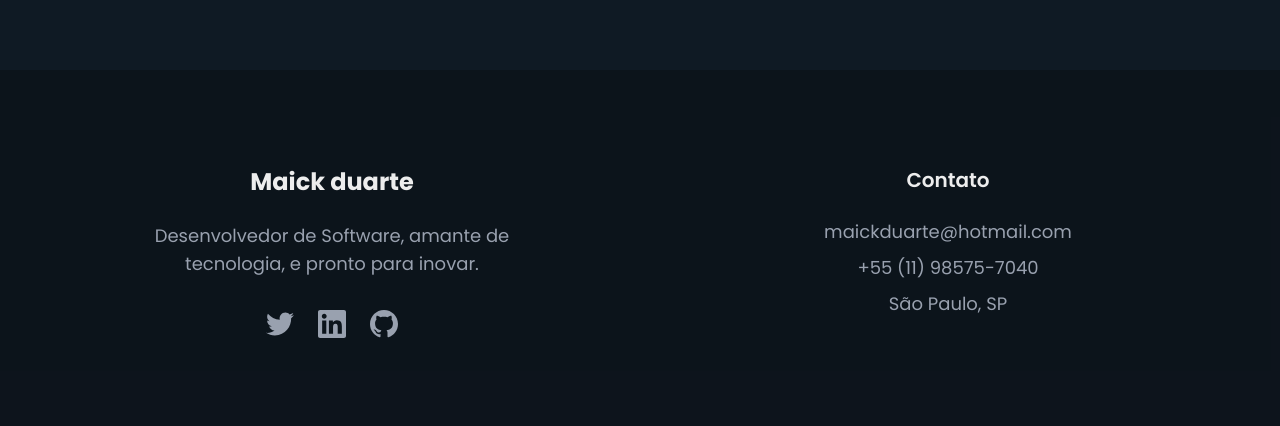
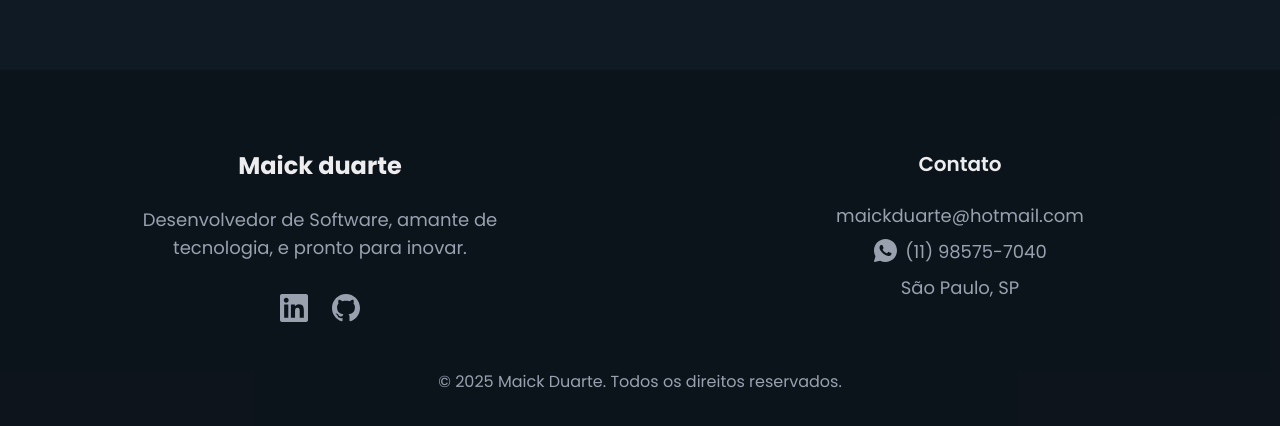
Before and after one commit to MaickDuarte/maick-portifolio, a Next.js app: page / in a window 1280 px wide. Shown: the part 1154-1580 px from the top of the page. Built offline with nearby package versions, Linux system fonts and the light colour scheme.

Commit message:
ajustes redirecionamento footer

```diff
--- a/src/components/Footer/Footer.js
+++ b/src/components/Footer/Footer.js
@@ -2,7 +2,7 @@
 
 export default function Footer() {
   return (
-    <footer className="bg-primary-dark py-20 px-6">
+    <footer className="bg-primary-dark py-16 ">
       <div className="container mx-auto text-center">
         <div className="grid md:grid-cols-2">
           <div>
@@ -16,17 +16,12 @@
               Desenvolvedor de Software, amante de tecnologia, e pronto para inovar.
             </p>
             <div className="flex gap-6 justify-center">
-              <Link href="#" className="text-gray-medium hover:text-gray-light hover:scale-110 duration-100 transiction-all">
-                <svg className="w-7 h-7" fill="currentColor" viewBox="0 0 24 24">
-                  <path d="M24 4.557c-.883.392-1.832.656-2.828.775 1.017-.609 1.798-1.574 2.165-2.724-.951.564-2.005.974-3.127 1.195-.897-.957-2.178-1.555-3.594-1.555-3.179 0-5.515 2.966-4.797 6.045-4.091-.205-7.719-2.165-10.148-5.144-1.29 2.213-.669 5.108 1.523 6.574-.806-.026-1.566-.247-2.229-.616-.054 2.281 1.581 4.415 3.949 4.89-.693.188-1.452.232-2.224.084.626 1.956 2.444 3.379 4.6 3.419-2.07 1.623-4.678 2.348-7.29 2.04 2.179 1.397 4.768 2.212 7.548 2.212 9.142 0 14.307-7.721 13.995-14.646.962-.695 1.797-1.562 2.457-2.549z" />
-                </svg>
-              </Link>
-              <Link href="#" className="text-gray-medium hover:text-gray-light hover:scale-110 duration-100 transiction-all">
+              <Link href="https://www.linkedin.com/in/maick-alves-duarte-1ba0ba1b8/" target="_blank"  className="text-gray-medium hover:text-gray-light hover:scale-110 duration-100 transiction-all">
                 <svg className="w-7 h-7" fill="currentColor" viewBox="0 0 24 24">
                   <path d="M20.447 20.452h-3.554v-5.569c0-1.328-.027-3.037-1.852-3.037-1.853 0-2.136 1.445-2.136 2.939v5.667H9.351V9h3.414v1.561h.046c.477-.9 1.637-1.85 3.37-1.85 3.601 0 4.267 2.37 4.267 5.455v6.286zM5.337 7.433c-1.144 0-2.063-.926-2.063-2.065 0-1.138.92-2.063 2.063-2.063 1.14 0 2.064.925 2.064 2.063 0 1.139-.925 2.065-2.064 2.065zm1.782 13.019H3.555V9h3.564v11.452zM22.225 0H1.771C.792 0 0 .774 0 1.729v20.542C0 23.227.792 24 1.771 24h20.451C23.2 24 24 23.227 24 22.271V1.729C24 .774 23.2 0 22.222 0h.003z" />
                 </svg>
               </Link>
-              <Link href="#" className="text-gray-medium hover:text-gray-light hover:scale-110 duration-100 transiction-all">
+              <Link href="https://github.com/MaickDuarte" target="_blank" className="text-gray-medium hover:text-gray-light hover:scale-110 duration-100 transiction-all">
                 <svg className="w-7 h-7" fill="currentColor" viewBox="0 0 24 24">
                   <path d="M12 0c-6.626 0-12 5.373-12 12 0 5.302 3.438 9.8 8.207 11.387.599.111.793-.261.793-.577v-2.234c-3.338.726-4.033-1.416-4.033-1.416-.546-1.387-1.333-1.756-1.333-1.756-1.089-.745.083-.729.083-.729 1.205.084 1.839 1.237 1.839 1.237 1.07 1.834 2.807 1.304 3.492.997.107-.775.418-1.305.762-1.604-2.665-.305-5.467-1.334-5.467-5.931 0-1.311.469-2.381 1.236-3.221-.124-.303-.535-1.524.117-3.176 0 0 1.008-.322 3.301 1.23.957-.266 1.983-.399 3.003-.404 1.02.005 2.047.138 3.006.404 2.291-1.552 3.297-1.23 3.297-1.23.653 1.653.242 2.874.118 3.176.77.84 1.235 1.911 1.235 3.221 0 4.609-2.807 5.624-5.479 5.921.43.372.823 1.102.823 2.222v3.293c0 .319.192.694.801.576 4.765-1.589 8.199-6.086 8.199-11.386 0-6.627-5.373-12-12-12z" />
                 </svg>
@@ -40,18 +35,24 @@
                 Contato
               </h3>
               <div className="flex flex-col gap-2">
-                <Link href="#" className="text-gray-medium hover:text-gray-light hover:scale-110 duration-100 transiction-all">
+                <Link href="mailto:maickduarte@hotmail.com" className="text-gray-medium hover:text-gray-light hover:scale-110 duration-100 transiction-all">
                   <p className="text-lg">maickduarte@hotmail.com</p>
                 </Link>
-                <Link href="#" className="text-gray-medium hover:text-gray-light hover:scale-110 duration-100 transiction-all">
-                  <p className="text-lg">+55 (11) 98575-7040</p>
+                <Link href="https://wa.me/5511985757040" target="_blank" className="text-gray-medium hover:text-gray-light hover:scale-110 duration-100 transiction-all">
+                  <div className="flex gap-2 justify-center">
+                    <svg className="w-6 h-6" fill="currentColor" viewBox="0 0 48 48">
+                        <path d="M25,2C12.318,2,2,12.318,2,25c0,3.96,1.023,7.854,2.963,11.29L2.037,46.73c-0.096,0.343-0.003,0.711,0.245,0.966 C2.473,47.893,2.733,48,3,48c0.08,0,0.161-0.01,0.24-0.029l10.896-2.699C17.463,47.058,21.21,48,25,48c12.682,0,23-10.318,23-23 S37.682,2,25,2z M36.57,33.116c-0.492,1.362-2.852,2.605-3.986,2.772c-1.018,0.149-2.306,0.213-3.72-0.231 c-0.857-0.27-1.957-0.628-3.366-1.229c-5.923-2.526-9.791-8.415-10.087-8.804C15.116,25.235,13,22.463,13,19.594 s1.525-4.28,2.067-4.864c0.542-0.584,1.181-0.73,1.575-0.73s0.787,0.005,1.132,0.021c0.363,0.018,0.85-0.137,1.329,1.001 c0.492,1.168,1.673,4.037,1.819,4.33c0.148,0.292,0.246,0.633,0.05,1.022c-0.196,0.389-0.294,0.632-0.59,0.973 s-0.62,0.76-0.886,1.022c-0.296,0.291-0.603,0.606-0.259,1.19c0.344,0.584,1.529,2.493,3.285,4.039 c2.255,1.986,4.158,2.602,4.748,2.894c0.59,0.292,0.935,0.243,1.279-0.146c0.344-0.39,1.476-1.703,1.869-2.286 s0.787-0.487,1.329-0.292c0.542,0.194,3.445,1.604,4.035,1.896c0.59,0.292,0.984,0.438,1.132,0.681 C37.062,30.587,37.062,31.755,36.57,33.116z"/>
+                    </svg>
+                    <p className="text-lg">(11) 98575-7040</p>
+                  </div>
                 </Link>
-                <Link href="#" className="text-gray-medium hover:text-gray-light hover:scale-110 duration-100 transiction-all">
-                  <p className="text-lg">São Paulo, SP</p>
-                </Link>
+                <p className="text-lg text-gray-medium">São Paulo, SP</p>
               </div>
             </div>
           </div>
+        </div>
+        <div className="w-max mx-auto mt-8">
+          <p className="text-gray-medium">© 2025 Maick Duarte. Todos os direitos reservados.</p>
         </div>
       </div>
     </footer>
```
